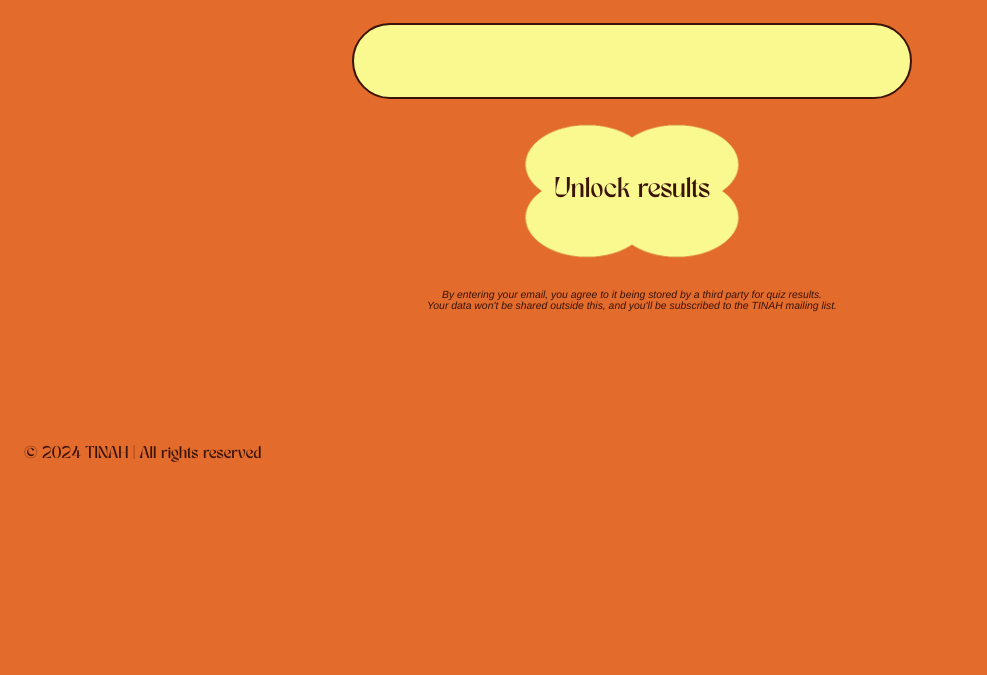
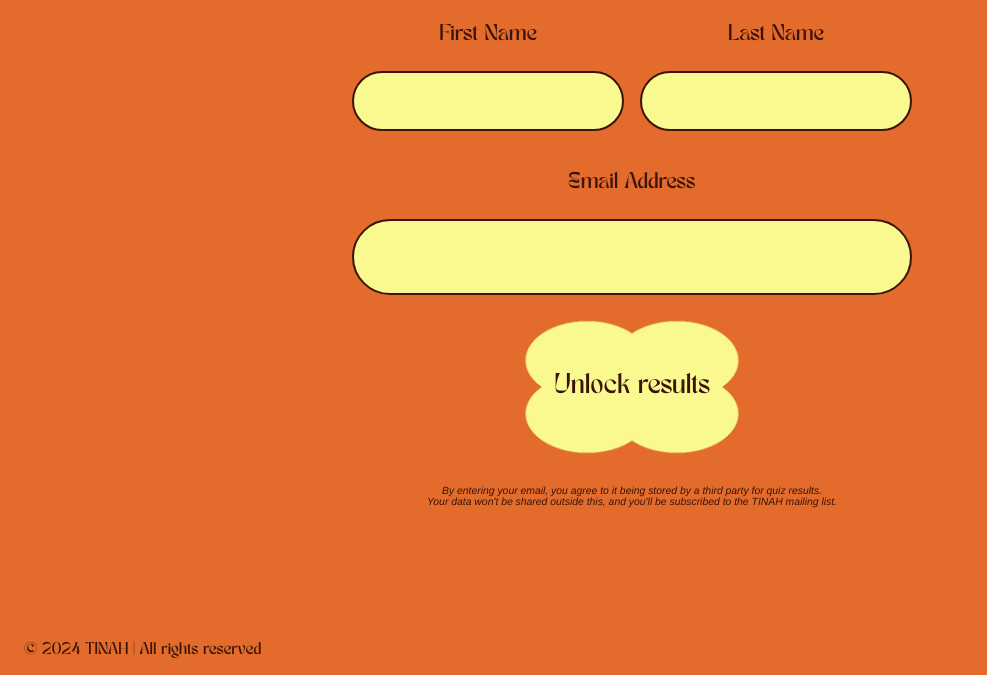
Before and after one commit to isobeledmonds/tinah, a website: page email_submission.html in a window 1280 px wide. Shown: the part 621-1296 px from the top of the page, without its empty margins (8-995 px from the left). Before the commit the page ends 1111 px from the top, so only its background shows below. Drawn offline with Linux system fonts and the light colour scheme.

Commit message:
email first and last name

```diff
--- a/email_submission.html
+++ b/email_submission.html
@@ -30,8 +30,20 @@
         </p>
 
         <div class="input-container">
+            <div class="name-input">
+                <div class="first-div"><p>First Name</p>
+                <input class="first"></input>
+            </div>
+                <div><p>Last Name</p>
+                <input class="last"></input>
+            </div>
+            </div>
+            <div>
+            <p>Email Address</p>
             <input class="input">
         </input>
+        </div>
+
         <div>
             <a class="enter-button" href="./results.html"><p>Unlock results</p></a>
     </div>
--- a/index-converted.css
+++ b/index-converted.css
@@ -195,6 +195,7 @@ footer {
 .input-container {
     padding-bottom: 1rem; /* 3rem is 48px */
     flex: 1;
+    text-align: center;
 }
 
 .input-container input {
@@ -217,6 +218,43 @@ footer {
     border-radius: 2.5rem; /* 40px is 2.5rem */
     font-family: 'helvetica';
     font-size: 1.2rem; /* 1.2rem is 19.2px */
+}
+
+
+.name-input {
+    display: flex;
+}
+
+.first, .last {
+    flex: 1;
+    padding-right: 1rem;
+    padding-left: 2rem;
+    background-color: #f9f98f;
+    border: 0.15625rem solid #3A1409; /* 2.5px is approximately 0.15625rem */
+    border-radius: 2.5rem; /* 40px is 2.5rem */
+    font-family: 'helvetica';
+    font-size: 1.2rem; /* 1.2rem is 19.2px */
+    box-sizing: border-box; /* Ensures padding and border are included in the element's total width and height */
+}
+
+.name-input .first {
+    margin-right: 1rem; /* Optional: adds spacing between the two inputs */
+}
+
+.first-div p{
+margin-left: -1rem;
+}
+
+.name-input input {
+    margin-top: 1.25rem; /* 1.25rem is 20px */
+    margin-bottom: 1.25rem; /* 1.25rem is 20px */
+    height: 3.75rem; /* 4.75rem is 76px */
+    width: 17rem; /* 35rem is 560px */
+    padding-top: 0;
+    display: flex;
+    align-items: center;
+    font-family: helvetica;
+    font-size: 1.5rem; /* 1.5rem is 24px */
 }
 
 .enter-button {
```
